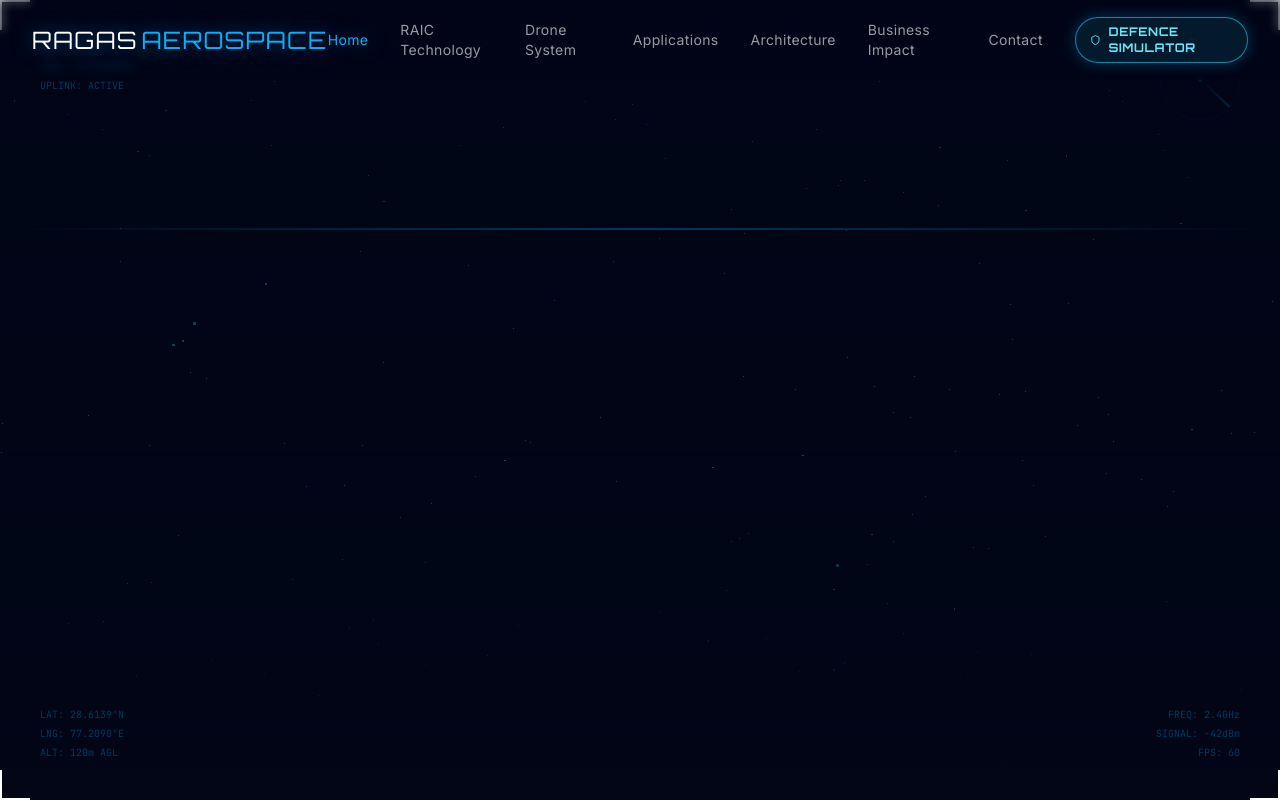
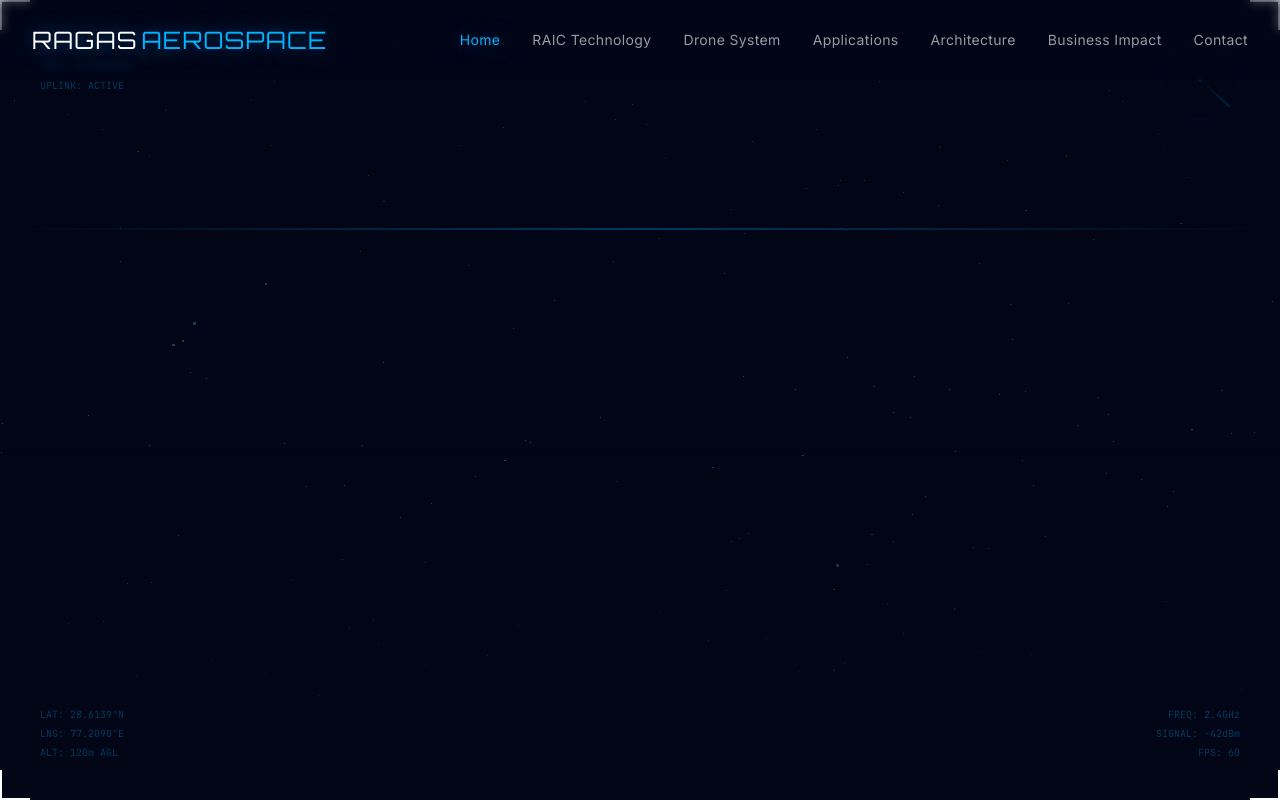
Before and after one commit to divyen123/ragasaerospace_portfolio, a React (Vite) app: page / in a window 1280 px wide. Shown: the top 800 px of the page. Built offline with nearby package versions, Linux system fonts and the light colour scheme; the HTML template or start-up script is replaced by a standard one.

Commit message:
style: remove defence simulator button from navbar

```diff
--- a/src/components/Navbar.jsx
+++ b/src/components/Navbar.jsx
@@ -6,7 +6,7 @@
 
 import { useState, useEffect, useCallback } from 'react';
 import { motion, AnimatePresence } from 'framer-motion';
-import { Menu, X, Shield } from 'lucide-react';
+import { Menu, X } from 'lucide-react';
 import { navLinks } from '../data/siteData';
 
 /* ── Animation Variants ── */
@@ -108,7 +108,7 @@ export default function Navbar() {
           </a>
 
           {/* ── Desktop Navigation ── */}
-          <div className="hidden lg:flex items-center gap-6 xl:gap-8">
+          <div className="hidden lg:flex items-center gap-8">
             {navLinks.map((link) => {
               const sectionId = link.href.replace('#', '');
               const isActive = activeSection === sectionId;
@@ -128,16 +128,6 @@ export default function Navbar() {
                 </a>
               );
             })}
-
-            {/* ── Defence Simulator Button ── */}
-            <a
-              href="/defence-simulator.html"
-              className="inline-flex items-center gap-2 px-3.5 py-1.5 rounded-full border border-cyan-400/60 bg-cyan-400/10 text-cyan-300 hover:bg-cyan-400 hover:text-navy-950 font-heading text-xs font-bold tracking-wider uppercase transition-all duration-300 shadow-glow-sm hover:shadow-glow-md hover:scale-105"
-              title="Launch RAIC Defence Simulator"
-            >
-              <Shield className="w-3.5 h-3.5" />
-              <span>Defence simulator</span>
-            </a>
           </div>
 
           {/* ── Mobile Hamburger Button ── */}
@@ -193,16 +183,6 @@ export default function Navbar() {
                   </motion.a>
                 );
               })}
-
-              {/* ── Mobile Defence Simulator Button ── */}
-              <motion.a
-                href="/defence-simulator.html"
-                variants={linkItem}
-                className="mt-2 flex items-center gap-2.5 px-6 py-2.5 rounded-full border border-cyan-400/70 bg-cyan-400/15 text-cyan-300 font-heading text-sm font-bold tracking-widest uppercase transition-all duration-300 shadow-glow-sm hover:bg-cyan-400 hover:text-navy-950"
-              >
-                <Shield className="w-4 h-4" />
-                <span>Defence simulator</span>
-              </motion.a>
             </motion.div>
           </motion.div>
         )}
```
